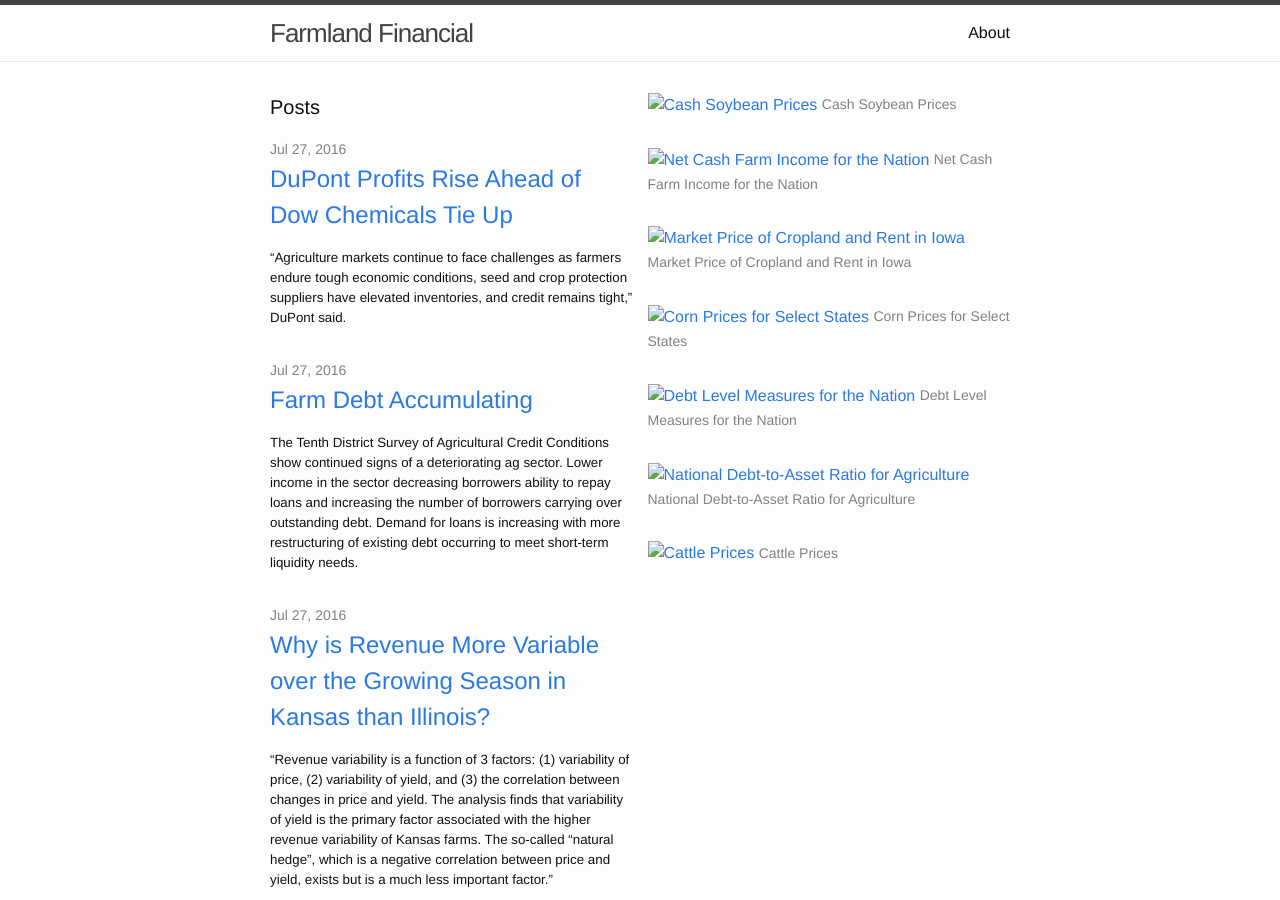
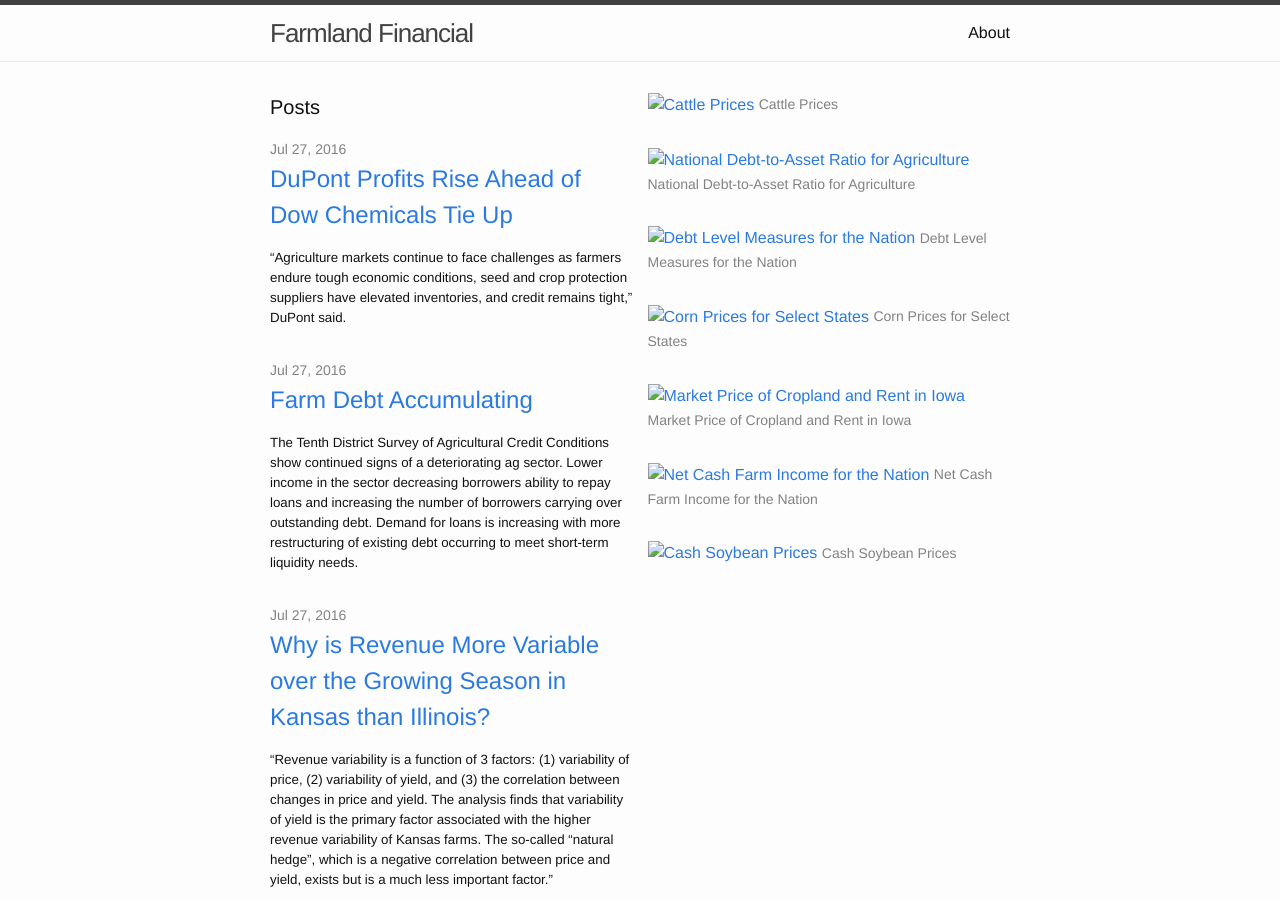
Before and after one commit to emhardin/farmlandfinancial, a Jekyll site: the page built from index.html, in a window 1280 px wide and 900 px high. Built offline with Jekyll 4.4.1, drawn with Linux system fonts in a browser that asks for light colours; nearby versions of some CDN libraries.

Commit message:
graph organization fix

```diff
--- a/index.html
+++ b/index.html
@@ -23,7 +23,8 @@ layout: default
 
   <div class="graphs half">
     <ul class="graph-list">
-      {% for graph in site.graphs %}
+      {% assign graphs = site.graphs | sort: 'dat' %}
+      {% for graph in site.graphs reversed limit:7 %}
         <li>
           <a href="{{ site.baseurl }}/graphs/{{ graph.image }}" data-lightbox="frontpage" data-title="{{ graph.title }}">
             <img src="{{ site.baseurl }}/graphs/{{ graph.image }}" alt="{{ graph.title }}" />
```
